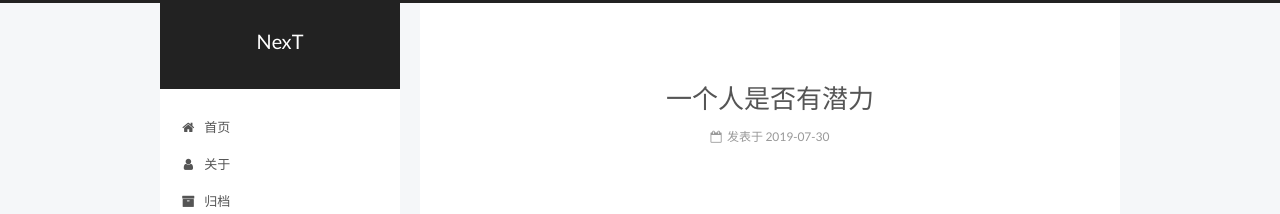
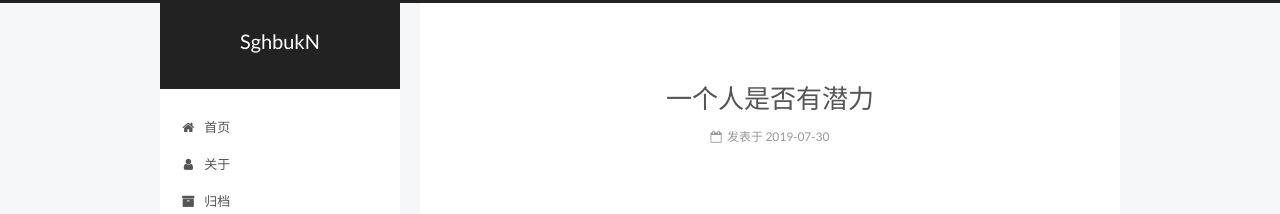
Before and after one commit to sghbukn/sghbukn.github.io, a Jekyll site: the page built from index.html, in a window 1280 px wide. Shown: the top 214 px of the page. Built offline with Jekyll 4.4.1, drawn with Linux system fonts in a browser that asks for light colours; the list of posts is cut into pages by our own code; comment, search, counter and statistics services are not loaded.

Commit message:
Update _config.yml

```diff
--- a/_config.yml
+++ b/_config.yml
@@ -4,7 +4,7 @@
 # ---------------------------------------------------------------
 
 # Site
-title: NexT
+title: SghbukN
 subtitle:
 description:
 author: sghbukn
```
